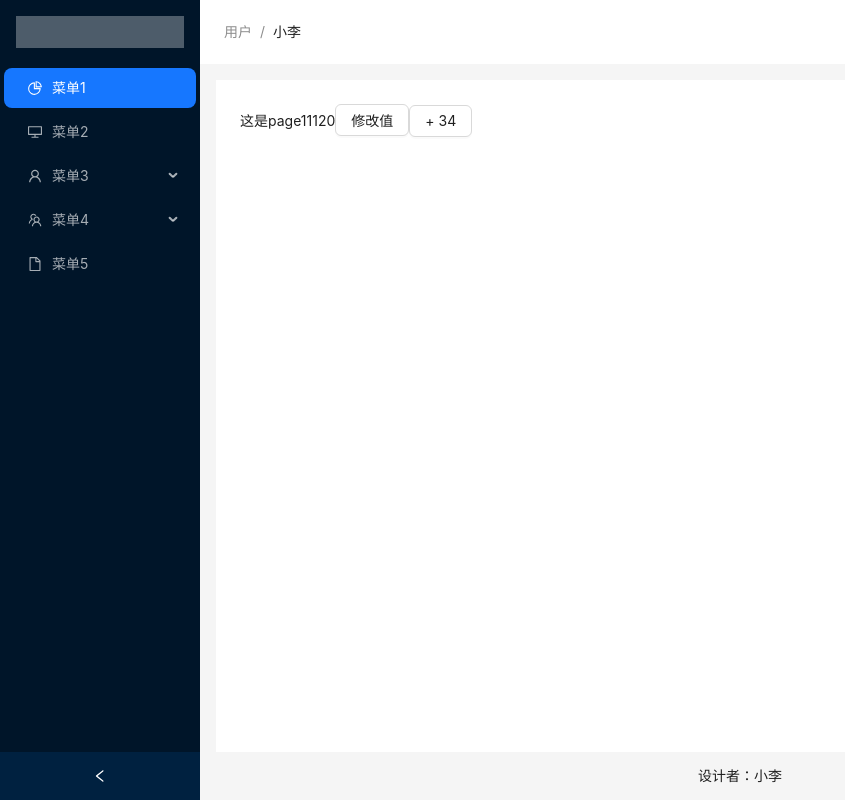
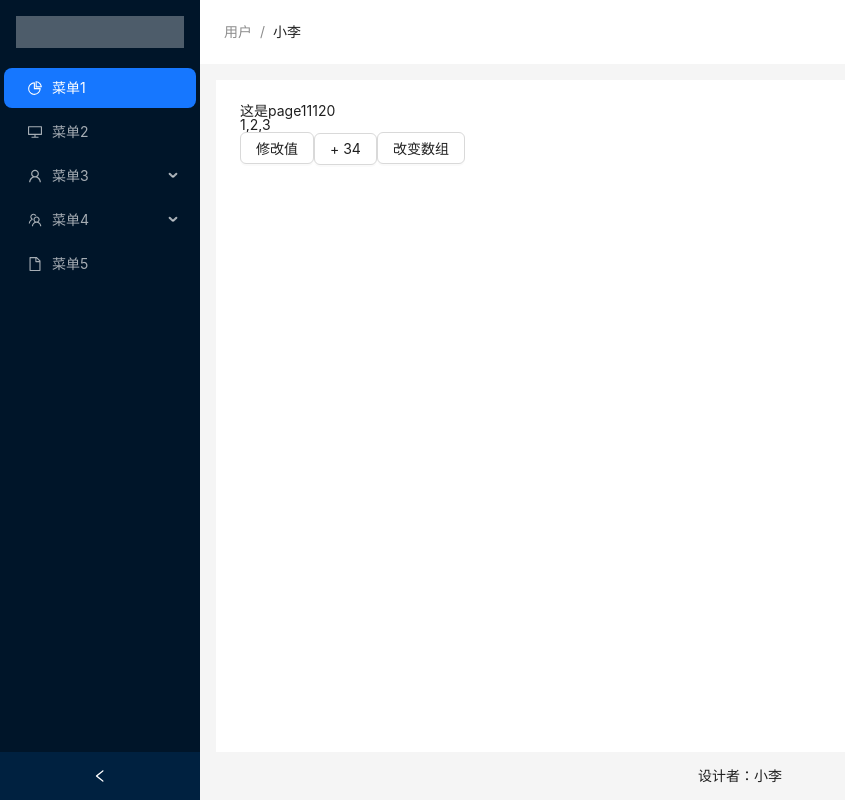
Before and after one commit to lhalou/ts-react-admin, a React (Vite) app: page /page1 in a window 1280 px wide. Shown: the whole page, without its empty margins (0-845 px from the left). Built offline with nearby package versions, Linux system fonts and the light colour scheme.

Commit message:
创建arrList  state

```diff
--- /dev/null
+++ b/src/store/arr-status/index.tsx
@@ -0,0 +1,13 @@
+export default {
+    state: {
+        arrList: [1,2,3],
+    },
+    actions: {
+        "addArr": (newState: {arrList: number[]}, action: {type: string, val: number}) => {
+            newState.arrList.push(action.val)
+        },
+
+    },
+    //名字统一管理
+    addArr: "addArr",
+}
--- a/src/store/reducer.tsx
+++ b/src/store/reducer.tsx
@@ -1,6 +1,8 @@
 import handleNum from "./num-staus/index"
+import handleArr from "./arr-status/index"
 const defaultState:{num: number} = {
-    ...handleNum.state
+    ...handleNum.state,
+        ...handleArr.state
 }
 
 let reducer = (state=defaultState, action: {type: string, val: number}) => {
@@ -15,6 +17,9 @@ let reducer = (state=defaultState, action: {type: string, val: number}) => {
         case handleNum.changeVal :
             handleNum.actions[handleNum.changeVal](newState, action)
             break;
+        case handleArr.addArr :
+            handleArr.actions[handleArr.addArr](newState, action)
+            break
     }
     return newState
 }
--- a/src/views/page1.tsx
+++ b/src/views/page1.tsx
@@ -4,8 +4,9 @@ import { Button } from "antd"
 // import store from "@/store"
 // type RootState = ReturnType<typeof store.getState>
 function Page1 () {
-    const  { num } = useSelector((state:RootState) => ({
-        num: state.num
+    const  { num, arrList } = useSelector((state:RootState) => ({
+        num: state.num,
+        arrList: state.arrList
     }))
     const dispatch = useDispatch()
     const handleChangeNum = () => {
@@ -21,10 +22,20 @@ function Page1 () {
             val: 34
         })
     }
+    const handleChangeArr = () => {
+        dispatch({
+            type: 'addArr',
+            val: Math.random() * 10
+        })
+    }
     return <div>
         这是page111{num}
+        <div>
+            {arrList.join(',')}
+        </div>
         <Button onClick={handleChangeNum}>修改值</Button>
         <Button onClick={handleChangeAddNum}>+ 34</Button>
+        <Button onClick={handleChangeArr}>改变数组</Button>
     </div>
 }
 export default Page1
```
